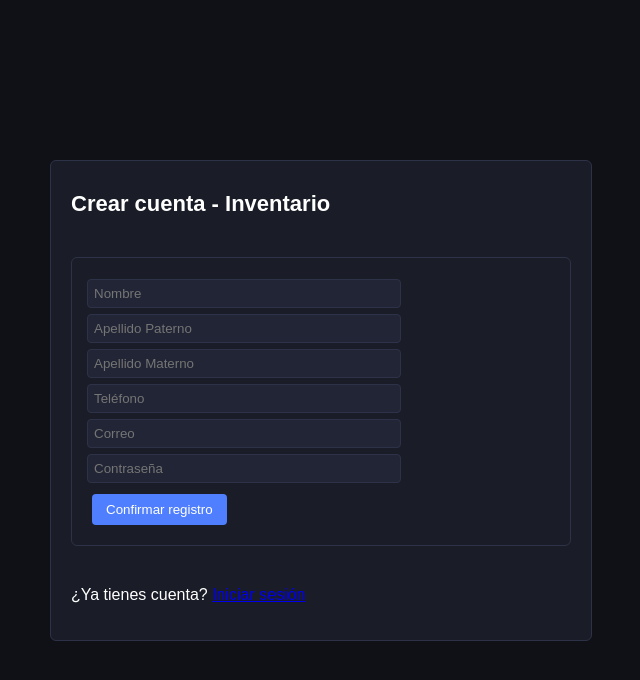
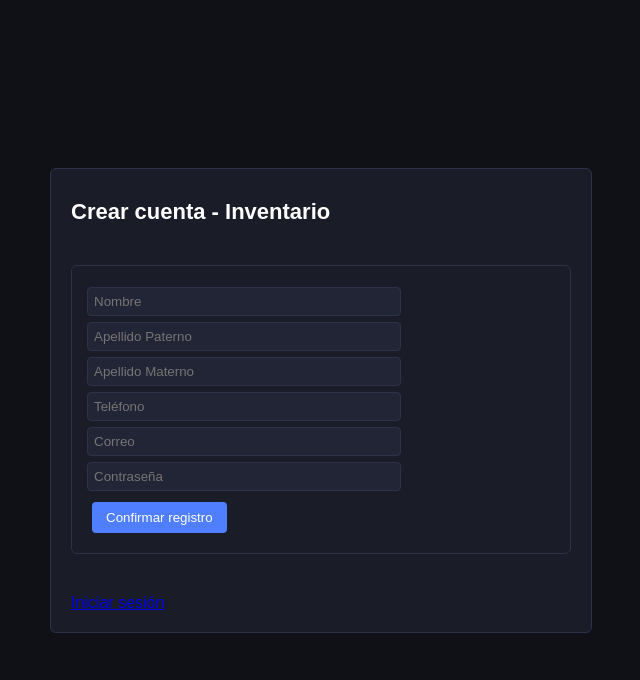
Before and after one commit to haziel012/Gestor, a Flask app: page /registro2 in a window 1280 px wide. Shown: the top 680 px of the page, without its empty margins (319-959 px from the left). Run offline with Flask 3, Linux system fonts and the light colour scheme.

Commit message:
Update registro2.html

```diff
--- a/templates/registro2.html
+++ b/templates/registro2.html
@@ -18,7 +18,7 @@
         <input type="password" name="password" placeholder="Contraseña" required>
         <button type="submit">Confirmar registro</button>
       </form>
-      <p>¿Ya tienes cuenta? <a href="/login2">Iniciar sesión</a></p>
+        <a href="/">Iniciar sesión</a>
     </div>
   </div>
 </body>
```
